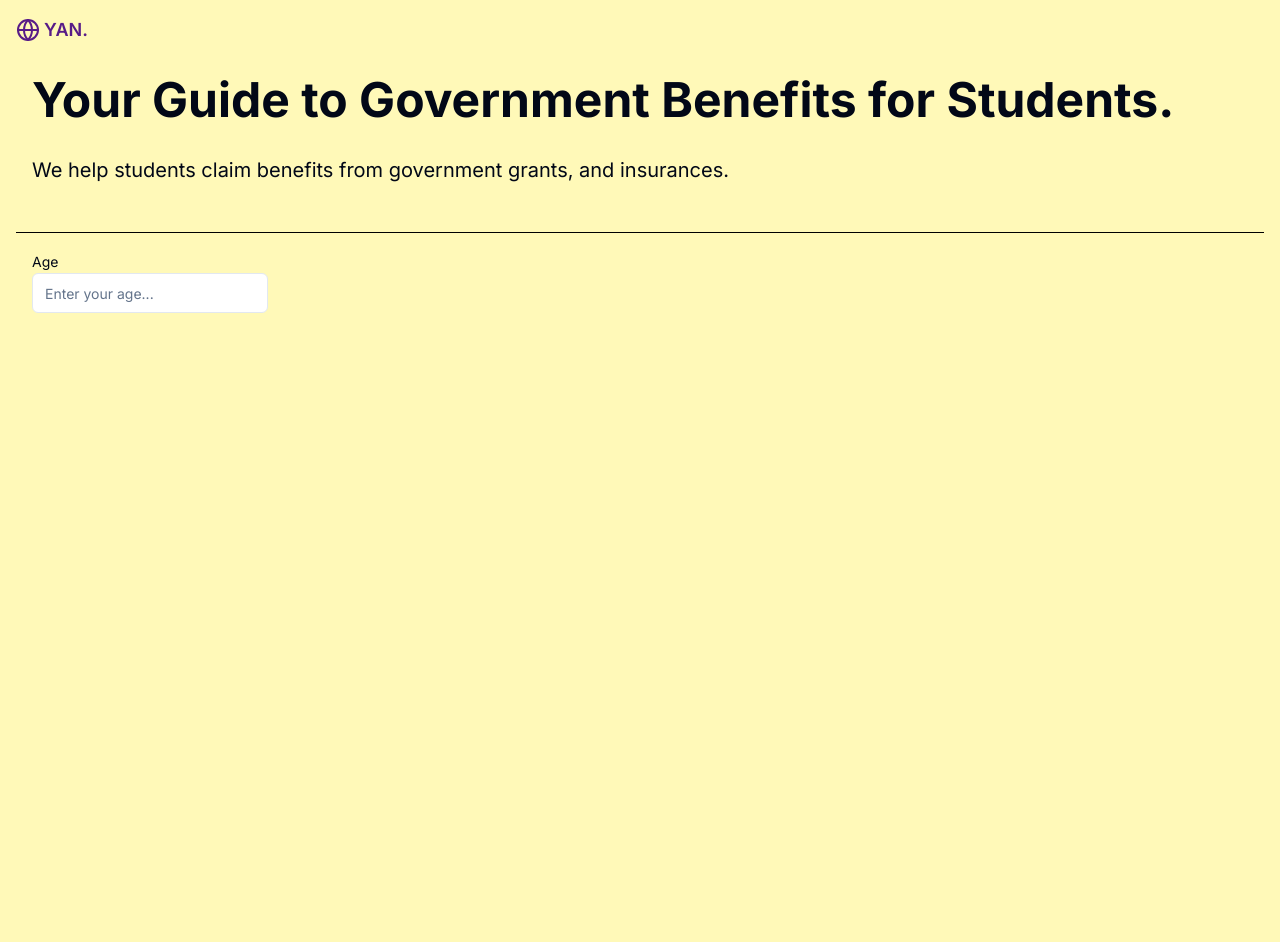
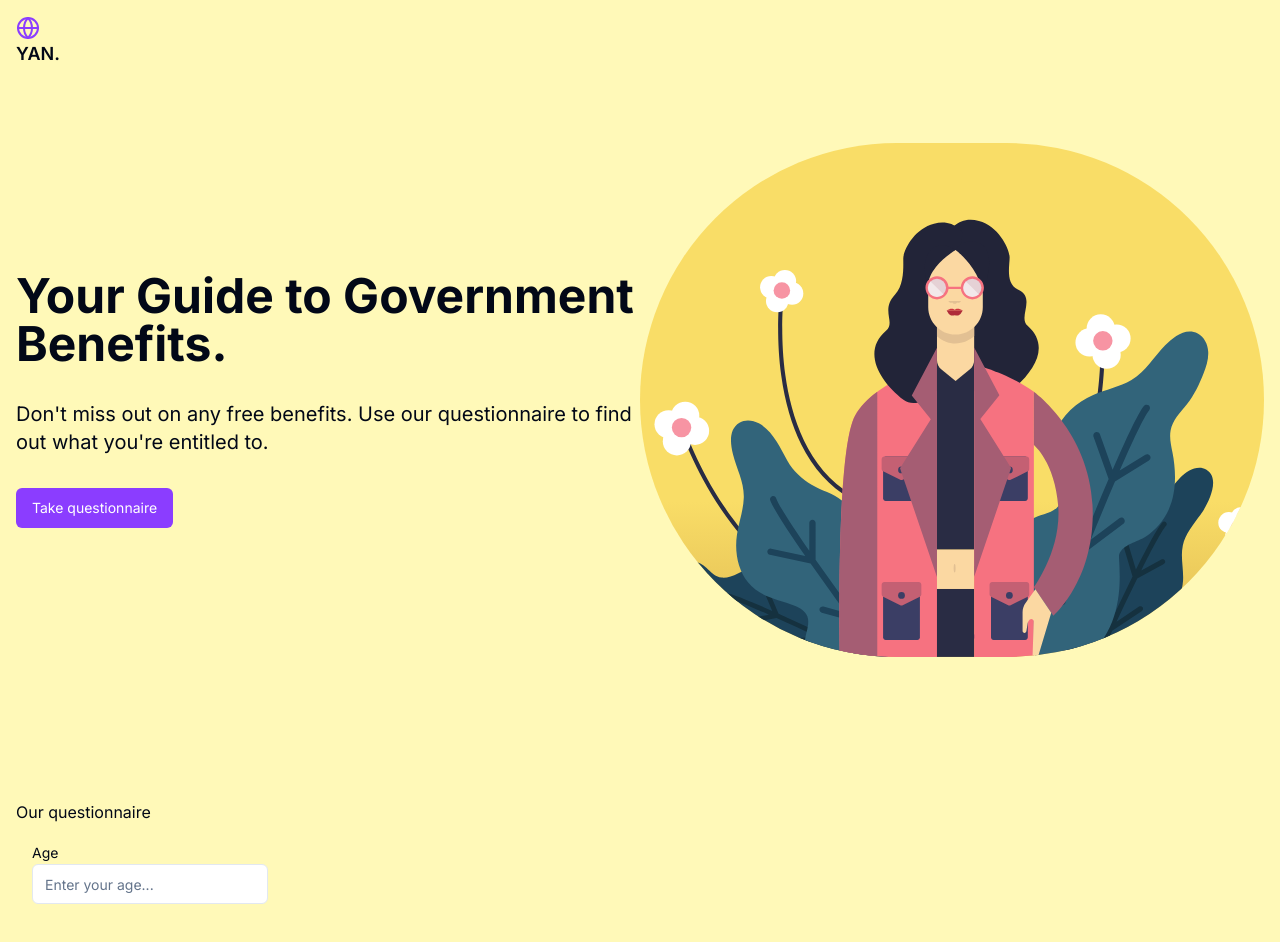
Before and after one commit to Kilanvl1/FE-Studently, a Next.js app: page / in a window 1280 px wide. Shown: the top 942 px of the page. Before the commit the page ends 800 px from the top, so only its background shows below. Built offline with nearby package versions, Linux system fonts and the light colour scheme.

Commit message:
added graphic

```diff
--- a/@/components/ui/FormProgressBar.tsx
+++ /dev/null
@@ -1,3 +0,0 @@
-export const FormProgressBar = () => {
-  return <div>Progress bar</div>;
-};
--- /dev/null
+++ b/@/components/ui/button.tsx
@@ -0,0 +1,57 @@
+import * as React from "react";
+import { Slot } from "@radix-ui/react-slot";
+import { cva, type VariantProps } from "class-variance-authority";
+
+import { cn } from "@/lib/utils";
+
+const buttonVariants = cva(
+  "inline-flex items-center justify-center whitespace-nowrap rounded-md text-sm font-medium ring-offset-background transition-colors focus-visible:outline-none focus-visible:ring-2 focus-visible:ring-ring focus-visible:ring-offset-2 disabled:pointer-events-none disabled:opacity-50",
+  {
+    variants: {
+      variant: {
+        default: "bg-myPurple-base text-white ",
+        destructive:
+          "bg-destructive text-destructive-foreground hover:bg-destructive/90",
+        outline:
+          "border border-input bg-background hover:bg-accent hover:text-accent-foreground",
+        secondary:
+          "bg-secondary text-secondary-foreground hover:bg-secondary/80",
+        ghost: "hover:bg-accent hover:text-accent-foreground",
+        link: "text-primary underline-offset-4 hover:underline",
+      },
+      size: {
+        default: "h-10 px-4 py-2",
+        sm: "h-9 rounded-md px-3",
+        lg: "h-11 rounded-md px-8",
+        icon: "h-10 w-10",
+      },
+    },
+    defaultVariants: {
+      variant: "default",
+      size: "default",
+    },
+  }
+);
+
+export interface ButtonProps
+  extends React.ButtonHTMLAttributes<HTMLButtonElement>,
+    VariantProps<typeof buttonVariants> {
+  asChild?: boolean;
+}
+
+const Button = React.forwardRef<HTMLButtonElement, ButtonProps>(
+  ({ className, variant, size, asChild = false, ...props }, ref) => {
+    const Comp = asChild ? Slot : "button";
+    console.log(variant);
+    return (
+      <Comp
+        className={cn(buttonVariants({ variant, size, className }))}
+        ref={ref}
+        {...props}
+      />
+    );
+  }
+);
+Button.displayName = "Button";
+
+export { Button, buttonVariants };
--- a/app/_components/Button.tsx
+++ /dev/null
@@ -1,5 +0,0 @@
-export const Button = () => {
-  return (
-    <button className="bg-myOrange text-white py-2 px-4 rounded">Claim </button>
-  );
-};
--- a/app/_components/Form.tsx
+++ b/app/_components/Form.tsx
@@ -63,10 +63,10 @@
             setValue(e);
           }}
         >
-          <SelectTrigger className="w-auto px-4 bg-myOrange text-white">
+          <SelectTrigger className="w-auto px-4 bg-myYellow-300  text-black">
             <SelectValue placeholder="Select" />
           </SelectTrigger>
-          <SelectContent className="bg-myOrange text-white">
+          <SelectContent className="bg-myYellow-300 text-black">
             <SelectItem value="yes">Yes</SelectItem>
             <SelectItem value="no">No</SelectItem>
           </SelectContent>
--- a/app/_components/Header.tsx
+++ b/app/_components/Header.tsx
@@ -1,9 +1,11 @@
 import { Globe } from "lucide-react";
 export const Header = () => {
   return (
-    <div className="flex p-4 items-center gap-x-1 text-purple-900">
-      <Globe />
-      <h1 className="font-semibold text-lg">YAN.</h1>
-    </div>
+    <header className="flex p-4 items-center gap-x-1  mx-auto fixed bg-myYellow-base">
+      <nav className="max-w-[1440px] w-full">
+        <Globe className="text-myPurple-base" />
+        <h1 className="font-semibold text-lg">YAN.</h1>
+      </nav>
+    </header>
   );
 };
--- a/app/_components/LandingPage.tsx
+++ b/app/_components/LandingPage.tsx
@@ -1,12 +1,36 @@
-export const LandingPage = () => {
+import { Button } from "@/components/ui/button";
+import graphic from "../../public/Nerd Girl.svg";
+import Image from "next/image";
+export const LandingPage = ({
+  formRef,
+}: {
+  formRef: React.RefObject<HTMLFormElement>;
+}) => {
   return (
-    <div>
-      <h3 className="font-bold  text-5xl mb-8 ">
-        Your Guide to Government Benefits for Students.
-      </h3>
-      <p className="text-xl my-8">
-        We help students claim benefits from government grants, and insurances.
-      </p>
+    <div className="flex justify-center items-center h-screen">
+      <div className="flex-1">
+        <h3 className="font-bold text-5xl mb-8 ">
+          Your Guide to Government Benefits.
+        </h3>
+        <p className="text-xl my-8">
+          {
+            "Don't miss out on any free benefits. Use our questionnaire to find out what you're entitled to."
+          }
+        </p>
+        <Button
+          className="bg-myPurple-base text-white"
+          onClick={() => {
+            formRef.current?.scrollIntoView({
+              behavior: "smooth",
+            });
+          }}
+        >
+          Take questionnaire
+        </Button>
+      </div>
+      <div className="hidden lg:block flex-1">
+        <Image src={graphic} alt="Nerd" className="rounded-full" />
+      </div>
     </div>
   );
 };
--- a/app/layout.tsx
+++ b/app/layout.tsx
@@ -19,9 +19,9 @@
 }>) {
   return (
     <html lang="en">
-      <body className={cn(inter.className, "bg-myYellow")}>
+      <body className={cn(inter.className, "bg-myYellow-base")}>
         <Header />
-        <Container>{children}</Container>
+        {children}
       </body>
     </html>
   );
--- a/app/page.tsx
+++ b/app/page.tsx
@@ -1,16 +1,21 @@
-import React from "react";
+"use client";
+import { useRef } from "react";
 import Form from "./_components/Form";
 import { LandingPage } from "./_components/LandingPage";
 import { Container } from "./_components/Container";
 
 export default function Home() {
+  const formRef = useRef<HTMLFormElement | null>(null);
   return (
     <main>
-      <Container className="py-4 border-b-black border-b">
-        <LandingPage />
+      <Container>
+        <LandingPage formRef={formRef} />
+
+        <section ref={formRef}>
+          <h1>Our questionnaire</h1>
+          <Form />
+        </section>
       </Container>
-
-      <Form></Form>
     </main>
   );
 }
--- a/package.json
+++ b/package.json
@@ -12,6 +12,7 @@
     "@hookform/resolvers": "^3.3.4",
     "@radix-ui/react-label": "^2.0.2",
     "@radix-ui/react-select": "^2.0.0",
+    "@radix-ui/react-slot": "^1.0.2",
     "class-variance-authority": "^0.7.0",
     "clsx": "^2.1.0",
     "lucide-react": "^0.368.0",
--- a/tailwind.config.ts
+++ b/tailwind.config.ts
@@ -19,10 +19,15 @@
     },
     extend: {
       colors: {
-        myPink: "hsl(330, 100%, 50%)",
-        myPurple: "hsl(270, 100%, 50%)",
-        myYellow: "#FFF9B8",
-        myOrange: "#ef5b25",
+        myYellow: {
+          base: "#FFF9B8",
+          100: "#FFF393",
+          200: "#FFE99A",
+          300: "#FFDFAA",
+        },
+        myPurple: {
+          base: "#8b3dff",
+        },
         border: "hsl(var(--border))",
         input: "hsl(var(--input))",
         ring: "hsl(var(--ring))",
```
Also changed, not shown: public/Nerd Girl.svg (added), 1 other file (tests, documents, lock files or other folders).
